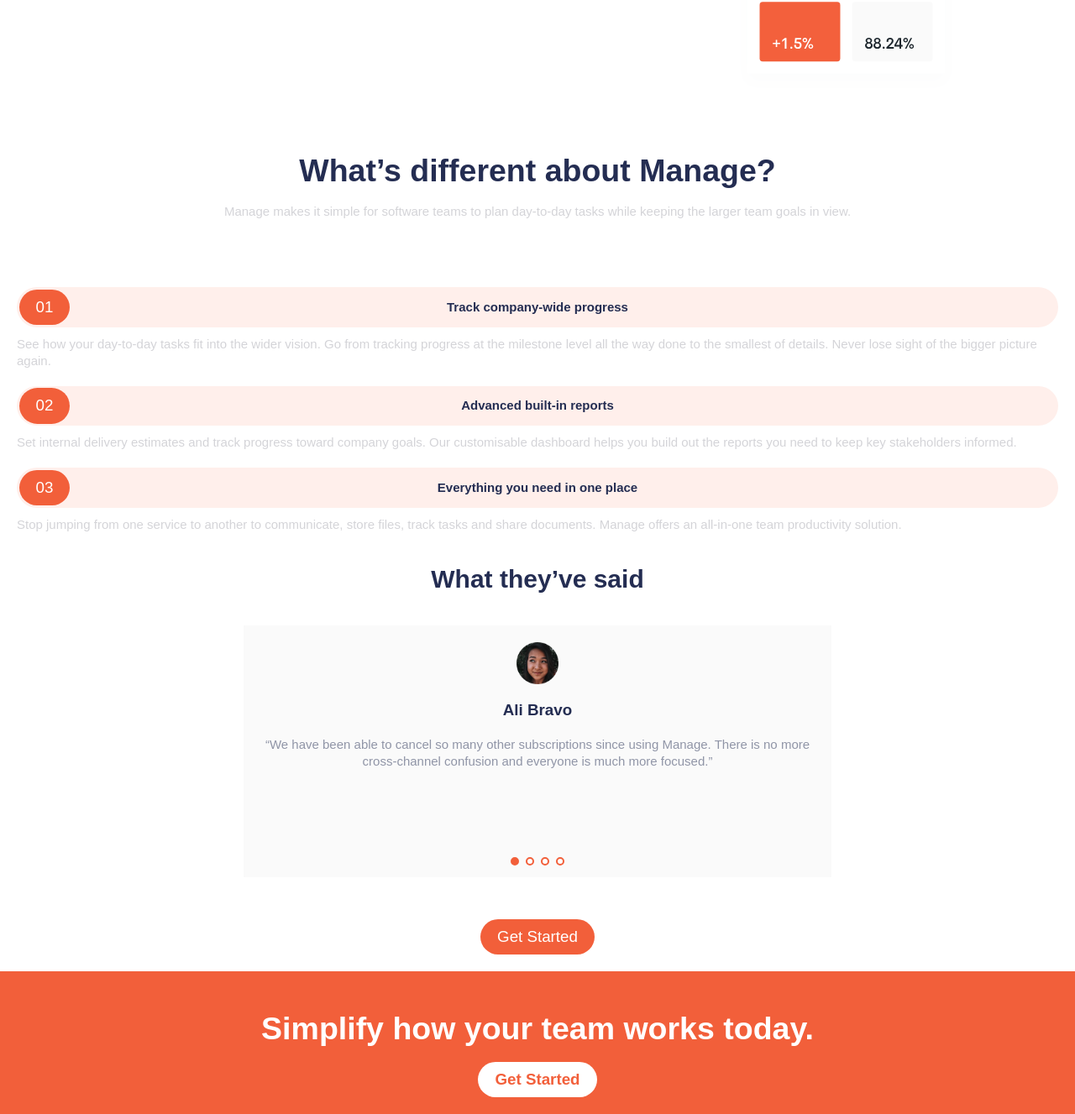
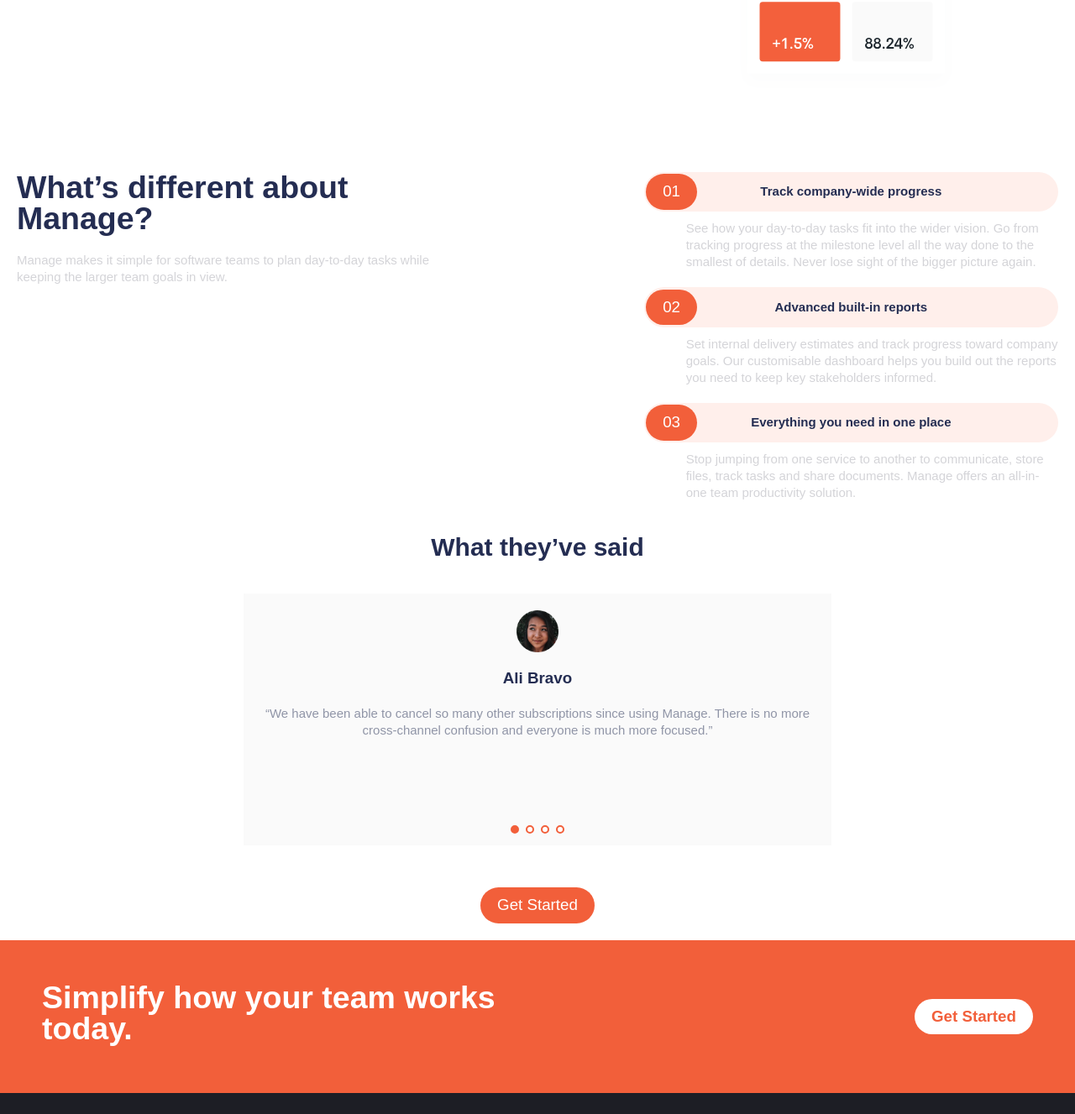
Before and after one commit to hritickjaiswal22/TailwindCSS-Project, a website: page public/index.html in a window 1280 px wide. Shown: the part 453-1780 px from the top of the page at 84% size. Drawn offline with nearby package versions, Linux system fonts and the light colour scheme; a web font is replaced by a local one.

Commit message:
Almost Finished

```diff
--- a/public/index.html
+++ b/public/index.html
@@ -132,17 +132,28 @@
       </div>
     </article>
 
-    <article class="max-width mt-16 text-center">
-      <div class="p-8">
-        <h1 class="text-6xl text-darkBlue text-center font-bold">
+    <article
+      class="max-width mt-16 text-center md:flex md:text-left justify-between"
+    >
+      <div class="p-8 md:py-16 md:w-5/12">
+        <h1 class="text-6xl text-darkBlue text-center md:text-left font-bold">
           What’s different about Manage?
         </h1>
-        <p class="text-2xl my-8 text-center text-gray-300 font-normal">
+        <p
+          class="
+            text-2xl
+            my-8
+            text-center
+            md:text-left
+            text-gray-300
+            font-normal
+          "
+        >
           Manage makes it simple for software teams to plan day-to-day tasks
           while keeping the larger team goals in view.
         </p>
       </div>
-      <div class="p-8">
+      <div class="p-8 md:w-5/12">
         <div class="my-8">
           <div
             class="relative bg-paleRed rounded-full p-1"
@@ -156,7 +167,7 @@
               Track company-wide progress
             </h1>
           </div>
-          <p class="text-2xl text-left my-4 text-gray-300 font-normal">
+          <p class="text-2xl text-left my-4 text-gray-300 font-normal md:pl-20">
             See how your day-to-day tasks fit into the wider vision. Go from
             tracking progress at the milestone level all the way done to the
             smallest of details. Never lose sight of the bigger picture again.
@@ -175,7 +186,7 @@
               Advanced built-in reports
             </h1>
           </div>
-          <p class="text-2xl text-left my-4 text-gray-300 font-normal">
+          <p class="text-2xl text-left my-4 text-gray-300 font-normal md:pl-20">
             Set internal delivery estimates and track progress toward company
             goals. Our customisable dashboard helps you build out the reports
             you need to keep key stakeholders informed.
@@ -194,7 +205,7 @@
               Everything you need in one place
             </h1>
           </div>
-          <p class="text-2xl text-left my-4 text-gray-300 font-normal">
+          <p class="text-2xl text-left my-4 text-gray-300 font-normal md:pl-20">
             Stop jumping from one service to another to communicate, store
             files, track tasks and share documents. Manage offers an all-in-one
             team productivity solution.
@@ -279,7 +290,14 @@
     </article>
 
     <section class="bg-brightRed p-20 text-center">
-      <h1 class="text-6xl text-white text-center font-bold">
+      <div class="max-width md:flex md:text-left justify-between">
+        <h1
+          class="
+            text-6xl text-white text-center
+            md:text-left md:w-1/2
+            font-bold
+          "
+        >
           Simplify how your team works today.
         </h1>
         <button
@@ -288,6 +306,7 @@
         >
           Get Started
         </button>
+      </div>
     </section>
 
     <section class="bg-veryDarkBlue p-20">
```
Also changed, not shown: public/output.css. Lines whose indentation alone changed are shown as unchanged.
